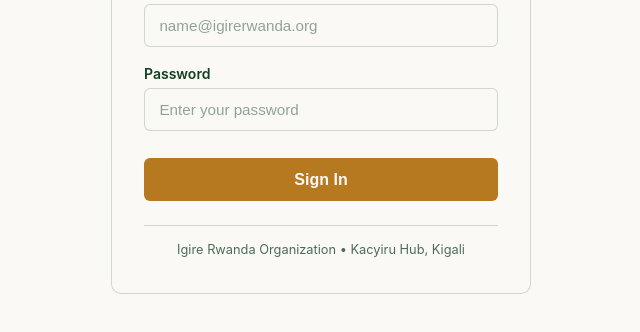
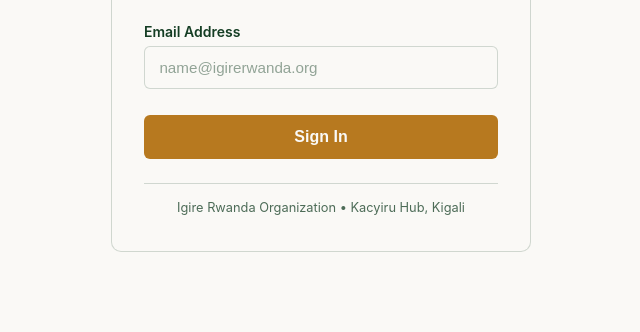
Before and after one commit to rithairagena13-spec/exercise, a plain HTML site: page index.html in a window 1280 px wide. Shown: the part 346-678 px from the top of the page, without its empty margins (319-959 px from the left). Drawn offline with Linux system fonts and the light colour scheme.

Commit message:
first commit

```diff
--- a/index.html
+++ b/index.html
@@ -29,16 +29,6 @@
           />
         </div>
 
-        <div class="form-group">
-          <label for="password">Password</label>
-          <input
-            type="password"
-            id="password"
-            name="password"
-            placeholder="Enter your password"
-            required
-          />
-        </div>
 
         <button type="submit" class="btn-primary">Sign In</button>
       </form>
```
